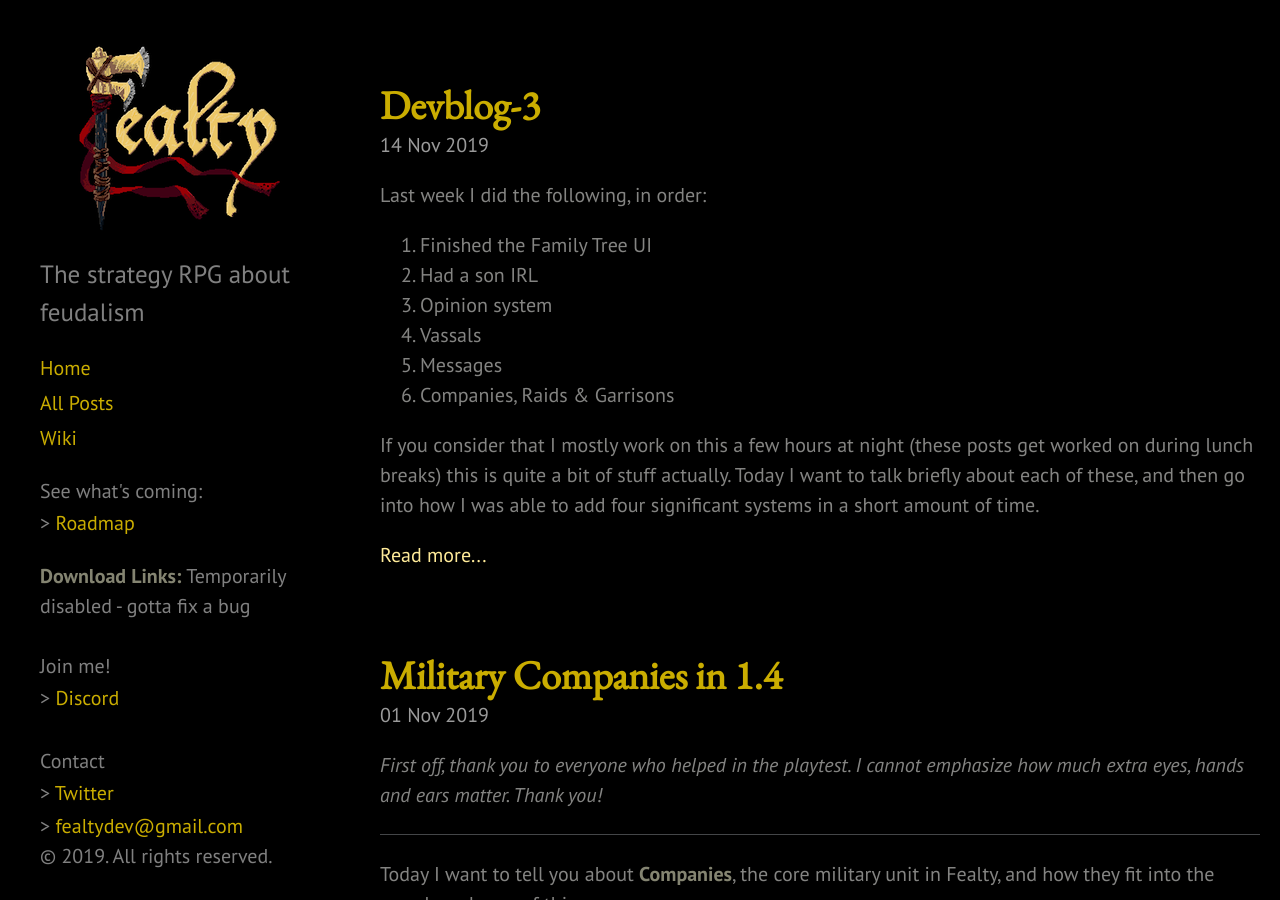
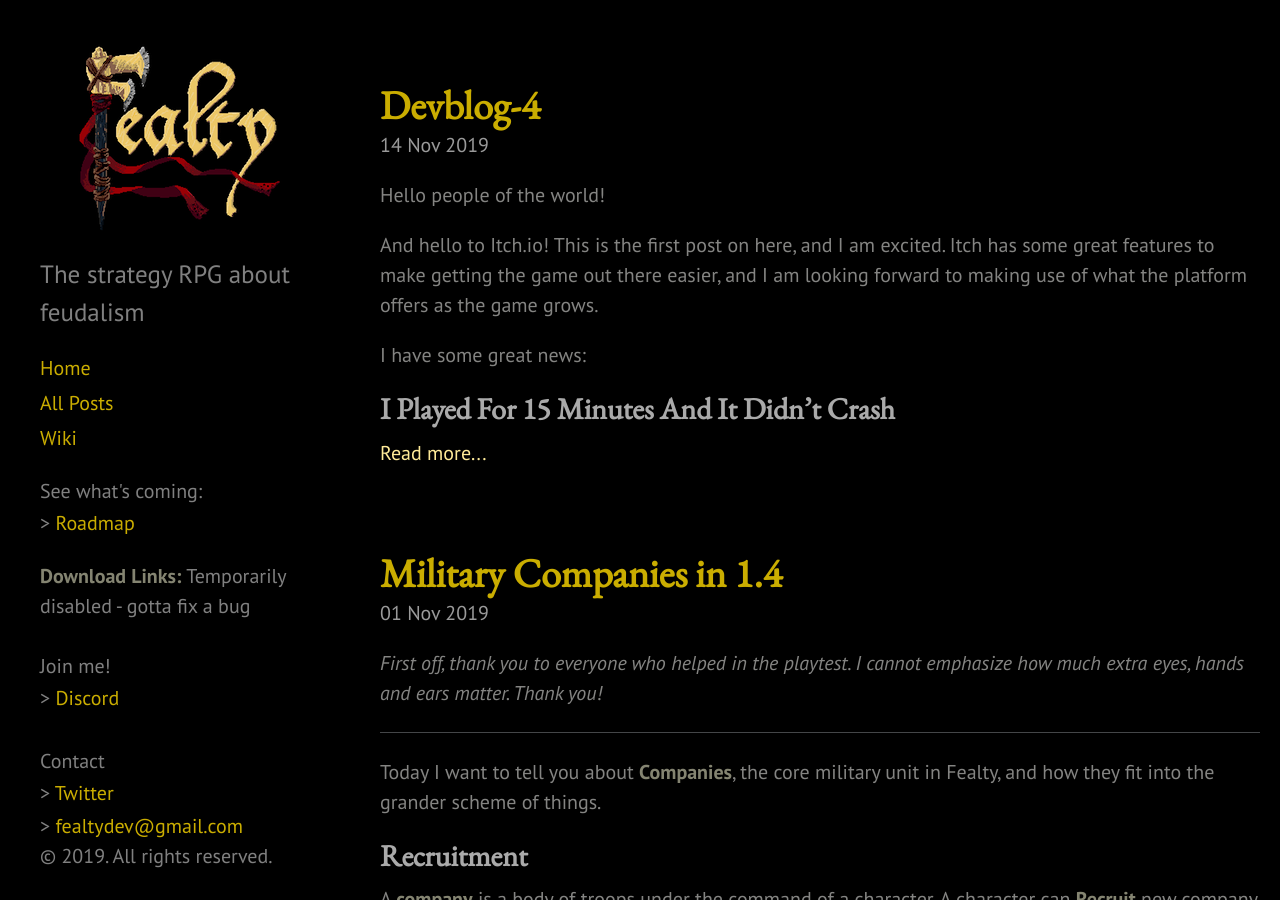
Before and after one commit to sdporres/fealtyweb, a Jekyll site: the page built from index.html, in a window 1280 px wide and 900 px high. Built offline with Jekyll 4.4.1, drawn with Linux system fonts in a browser that asks for light colours; the list of posts is cut into pages by our own code; some of the changed lines change nothing that is shown.

Commit message:
import the itch io post

```diff
--- a/_posts/2019-11-14-devblog-4.md
+++ b/_posts/2019-11-14-devblog-4.md
@@ -1,99 +1,116 @@
 ---
 layout: post
-title: Devblog-3
+title: Devblog-4
 tags: devblog
 comments: on
 ---
 
-Last week I did the following, in order:
 
-1. Finished the Family Tree UI
-2. Had a son IRL
-3. Opinion system
-4. Vassals
-5. Messages
-6. Companies, Raids & Garrisons
+Hello people of the world!
 
-If you consider that I mostly work on this a few hours at night (these posts get worked on during lunch breaks) this is quite a bit of stuff actually. Today I want to talk briefly about each of these, and then go into how I was able to add four significant systems in a short amount of time.<!--more-->
+And hello to Itch.io! This is the first post on here, and I am excited. Itch has some great features to make getting the game out there easier, and I am looking forward to making use of what the platform offers as the game grows.
+
+I have some great news:
+
+## I Played For 15 Minutes And It Didn't Crash
+
+<!--more-->
+Furthermore, the game is in an eminently more playable state. I cannot tell you how legit I feel. In a haze of effort and dedication, it feels like what you will soon be able to play has come together in the last few weeks.
+
+If you saw my posts on twitter recently and noticed I was reminiscing over previous prototypes then now you know why - its been a long journey, with much more to go, but I am getting a real taste now!
+
+That is not to say that there are not issues. Most glaring is that game windows don't come forward when they are focused so you have to shuffle them around - other than that the new window system is sweet.
+
+  The other noticeable issue is that some buttons are sort of....
+  ![alt text](https://img.itch.zone/aW1nLzI2ODQ0NzAuanBn/original/m3AxcJ.jpg "poor button")
+  ...discombobulated...
+
+Lastly, the focus for this release has been stuff that is not settlement related because the next release is going going to do to settlements what this release did to the characters and companies - a full rework - so I am loath to waste any time cleaning that stuff up.
+
+The other caveat about the game is that there is no AI.
+
+Ok, so what all is going in 0.1.4 then?
+
+## NEW
+
+- ### VICTORY
+
+You win the game if you control 65% of the settlements, or are the last family standing. Then you can play again with the same family. How high of a prestige can you get before your family line runs out?
+
+- ### HOME SCREEN
+
+Since you can win the game, I had to add a screen for when you are between games. Its rather simple now, but at least its consistent in presentation. (This has actually been in the game, but I am sure no one saw it. It has purple, pink and orange squares for panels)
+
+This screen shows you the state of your family, a summary of past games, *a sneak peak at future feature*, and the button to play a new game. If you get to this screen, share me your screenshot please!
+
+- ### FAMILIES
+
+Characters belong to families now. Each family identifies with a settlement on the map, and proudly bears their own Coat of Arms
+
+Characters can be realted as children/parents, full/half-siblings, and everything else of course.
+![alt text](https://img.itch.zone/aW1nLzI2ODQ1MDAucG5n/original/Rr86D4.png "family tree")
+
+You can see the family tree of a family by tapping their Coat of Arms (most of them)
+
+- ### COMPANIES
+
+Characters can Recruit new companies of troops to raid and protect settlements.
+Companies need Food or their morale will decrease.
+
+Companies can be one of two types:
+
+  **LEVIES**
+These are the Serfs of your settlement fulfilling their feudal duty to you (their lord). Levies do not require Coin, but having too many may deprive you of the Farmers you need for planting and harvesting. Also, Levy service is only short term. Levies that are not disbanded before 45 days will cause unrest in their settlement. You can extend the term of the Levy to prevent this, but the morale of the company is negatively affected.
+
+  **MERCENARIES**
+Mercenaries are available from Taverns, and will stick around as long as they are looked after. Mercenaries need to be paid on a regular basis. Alternatively, if the company raids a settlement and is succesful the Mercenaries will "pay themselves"
+
+An idle company can Train to improve its effectiveness, and Reinforce to add new toops to the unit. Troops also improve in skill from participating in combat.
+
+- ### DELIVER FOOD
+
+You can order one of your characters to move food from one settlement to another. Its the little things - you know, so that people don't starve.
+
+- ### TAVERNS
+
+You can now build Taverns in your settlement. The workers in the Tavern will attract Mercenaries daily. More Taverns means more mercenaries on a regular basis, and a greater number of mercenaries that can be ready and waiting in your settlement.
+![alt text](https://img.itch.zone/aW1nLzI2ODQ1MTAucG5n/original/9lXuxi.png "some buildings")
+
+- ### RAIDS
+
+Raids destroy crops and possibly buildings. Any companies in a settlement that is being raided will respond to defend it. If there arent any companies, a character present will rally the citizens in a last ditch effort to drive off the attackers.
+
+If there isn't a character to lead the defense, then the settlement is taken over. Glory to the victor!
+![alt text](https://img.itch.zone/aW1nLzI2ODQ1MDEucG5n/original/Xw7WvU.png "raiding party")
+
+## CHANGED
+
+- ### PORTRAITS
+
+Characters now have a randomly generate portrait instead of the old preset images. Characters that are related tend to reflect that, and I am really proud of how that turned out.
+
+When a character appears on the map, their appearance will match their portrait.
+
+- ### UI OVERHAUL
+
+Refresh of the UI, cleaned up textures and icons.
+And a million other details. Safety goggles no longer required for viewing!
+![alt text](https://img.itch.zone/aW1nLzI2ODQ1MTEucG5n/original/1I%2Bbjj.png "new ui")
+
+## REMOVED
+
+- A lot of the old commands, like Attack, Annex and Siege are gone. They will be back later, but I wanted to hone in on getting Raids right before adding more interactions. AND, battles and sieges requires Armies, not just puny little companies.
+
+## OTHER COOL STUFF
+
+- Automated deployment to Itch.io - woot!
+- Added update notifications to the game with a link to the new version
+- In general, just vast improvements to the systems in the game, both UI and the simulation, that are going to make things easier to do moving forward, less bug prone, and more flexible
 
 ---
 
-The family tree UI shows you three generations around a particular character: parents, siblings, and offspring. You will be able to open it for any character you know about, and can click through the characters in the family tree to explore other branches or generations. The work here was mostly creating the layout for the portrait widget I finished last week. I also added some decorations to the portrait widget to show if a character is a family leader or heir, or dead.
+Wow, did you read all that? Awesome, thanks!
 
----
+So grab the dev build if you want, or check back tomorrow when I do the proper release with the UI issues (hopeuflly) fixed!
 
-The opinion system tracks the relationship between two characters and is very simple. An opinion value can range from -100 to 100. At first I was going to create data that would track this value between every character in the game. This would do the trick, but offered no way to know more about the value. Instead I implemented a system that tracks the changes to opinion between characters and then calculate the opinion value dynamically.
-
-The base opinion value between characters is zero. This is represented by there not being any **OpinionModifiers**. As actions unfold in the game simulation events can generate **OpinionModifiers** that specifies the characters involved, the value of the modifier, a reference to the **action** that generated it, and an expiration date. When and how significant these modifiers are is determined by the data the designers put into the game.
-
----
-
-The vassal system operates very similarly to the opinion system in that a **Vassal** record is created when there is a relationship between two characters. I defined two types of vassals you can have:
-
-1. Personal - these are the folks you support financial who protect you, follow you around, and can act on your behalf
-2. Landed - these are other lords, with their own lands, who can owe you service of the following kinds:
-   * Harvest tax - a tax in kind on resources collected twice a year in the harvest
-   * Trade tax - a Coin tax the amount of trade in the vassal's settlement
-   * War tax - a special Coin tax
-   * Military service - the vassal can show up in person, or send another commander, with a company of troops
-
-At the moment you can offer and accept entering into a vassal relationship but the landed vassal interactions will come later.
-
----
-
-In order to ask/threaten someone to become your vassal you need to be able to communicate with them, right? There are going to be other ways to do this later, but in 2.0 you are able to compose messages and then command a character to deliver it for you. The different messages in the game right now are:
-
-* Insult
-* Praise
-* Gift (Coin)
-* Bend the knee
-* Offer vassalage
-
-Its obvious what these are - the very basic things needed to modify opinions and start building your feudal empire! I am debating with wether messengers can/should get waylaid and messages read by others - but for now they are safe.
-
-I also think a signal fire system that would support a few basic messages would be cool.
-
----
-
-The military functions in Fealty fall into two camps broadly speaking - war and non-war. Things like armies (big groups of units), battles, sieges and conquest is coming later. For now the focus is on the non-war which is mostly focused on **Raids**.
-
-Raids are low-scale actions performed by small number of troops that primarily performs economic damage. Raids are important because they are a way to both gain resources, deny resources to another character, and slow their economy by damaging their structures. Besides the economic impact, raiding is also a way to subdue another character who needs convincing to bend the knee. If you are able to impair a lord's economy significantly it can have repercussions in your negotiations. Or they might just grow to hate you and never ever forget. In this way raids are as much a political tool as a strategic one.
-
-The basic military unit in 2.0 is the **Company**. A company is a single group of soldiers under the command of a character. (You will be able to equip them later) A company can be of two types:
-
-1. Mercenaries - professionals recruited with coin and who "reward themselves" from plundering
-2. Levies - serfs conscripted into service for a specified duration of time
-
-Mercenary companies cost money, while levies are free. But levies come from your working population and also can't be kept under arms for very long.
-
-Garrisons are military units idle in a settlement. Beside being idle in Garrison, and moving to a different friendly settlement, you can command a company to perform a raid - but thats it. Companies do not move around on their own (armies will - later). As a result of this I am removing the supply component from companies - they will eat from the food in the settlement, and they are only away from it briefly.
-
----
-
-So, how was I able to jam all these things so quickly?
-
-Firstly, the because architecture does a good job of keeping these systems separate I can add a lot of functionality in just a few classes. In the post about the [architecture for the game], I described how the game loop works - briefly:
-
-1. Player (or AI - they are players too) does something pushes a button which creates a **Command** to the game
-2. The **Command** is sent to the server who validates it and tells the local game wether to apply it or not
-3. The Command is executed and it generates **StateChanges** that are applied to the game simulation
-
-Everything in the game works this way. The key parts of the architecture is that the logic for Commands and StateChanges are contained within themselves and are referenced through polymorphic interfaces. The longest part about implementing a new command is figuring out what kinds of StateChanges it needs to kick off. Each type of StateChange is represented by a class in the code so I try to write them in a way that will enable them to be re-used from a design perspective it as much as possible.
-
-The pseudo code for a character reading the insult you sent them would look like:
-
-(Each item is a StateChange)
-
-* Mark the message as READ
-* Generate an OpinionModifier record from the insulted character to the insultee
-* Possible generated a StateChange that triggers a message response being sent back
-
-The second reason is that where a lot of these things *do* start to come together is the UI and I am saving that for when the major systems are in.
-
----
-
-I am both not/looking forward to finishing up the tech and moving to UI. Like so many backend developers it is not my forte - but I know that it is important to get that right for people to be able to enjoy the game. For Alpha 2 I am going to drastically simply things while attempting to improve usability - but more on that later.
-
-Thanks for reading. You can find more information about what I am working on on the Trello Roadmap.
-
-[architecture for the game]: {{ site.baseurl }}{% link _posts/2019-04-8-Fealty-Code-Architecture.md%}
+![alt text](https://img.itch.zone/aW1nLzI2ODQ1MTYucG5n/original/yEPpKP.png "game shot")
```
